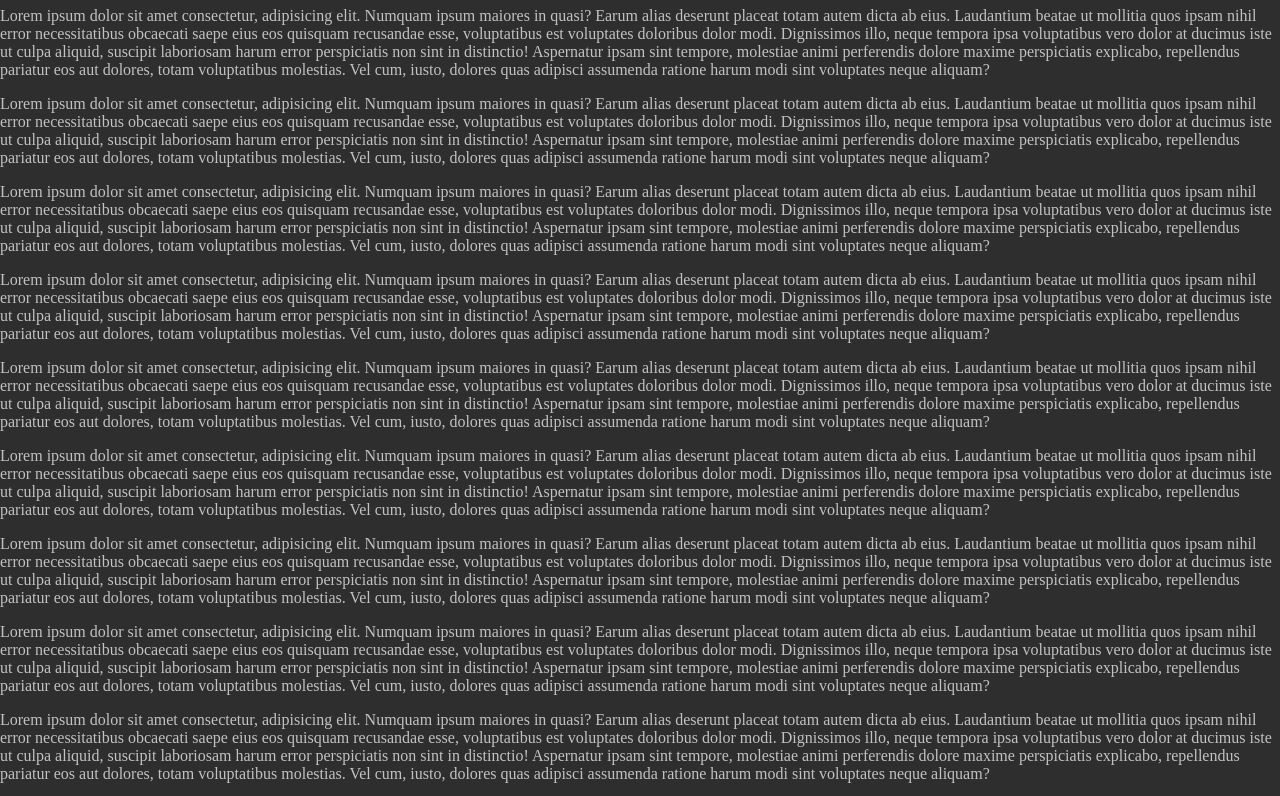
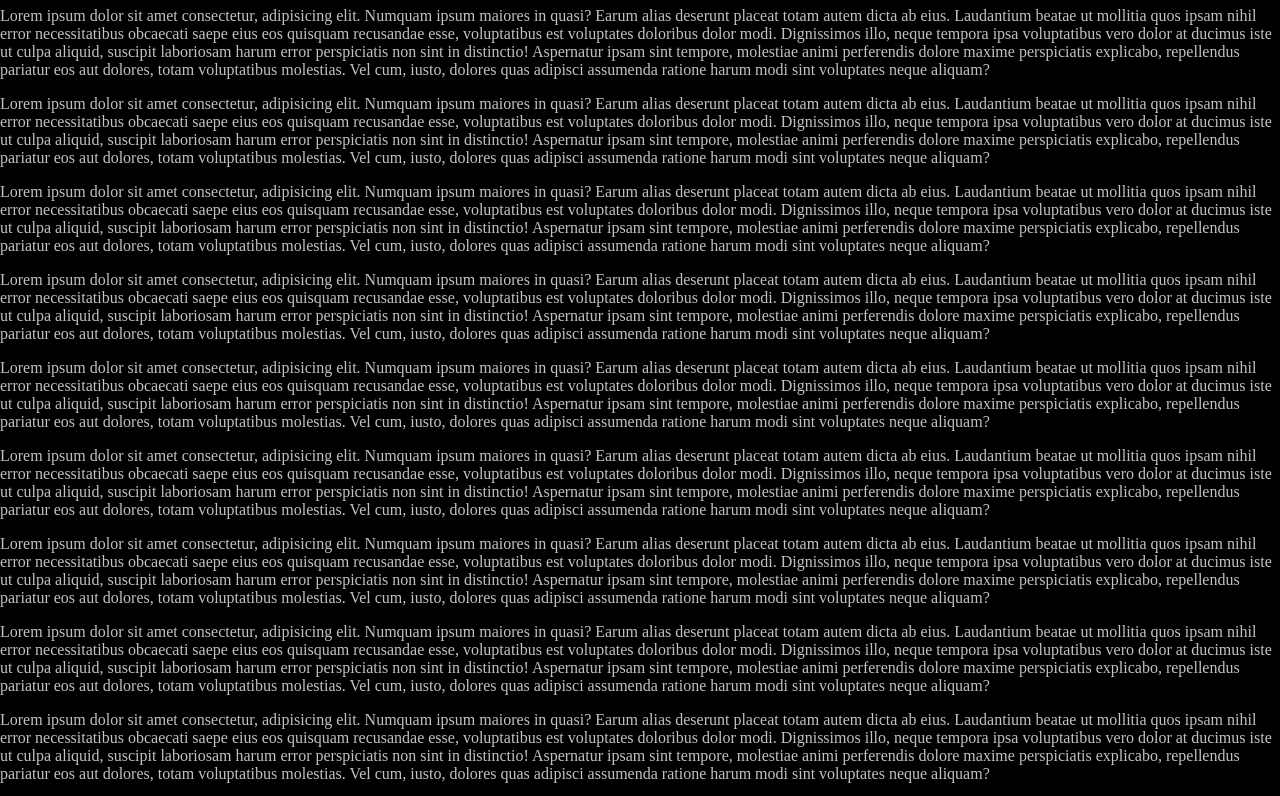
Before and after one commit to Ills-Tms/RD, a plain HTML site: page index.html in a window 1280 px wide. Shown: the part 133-929 px from the top of the page. Drawn offline with Linux system fonts and the light colour scheme.

Commit message:
dm color

```diff
--- a/style.css
+++ b/style.css
@@ -5,7 +5,7 @@
 body {
   margin: 0%;
   padding-top: 60px;
-  background-color: rgb(46, 46, 46);
+  background-color: rgb(0, 0, 0);
   color: rgb(193, 194, 196);
 }
 
```
